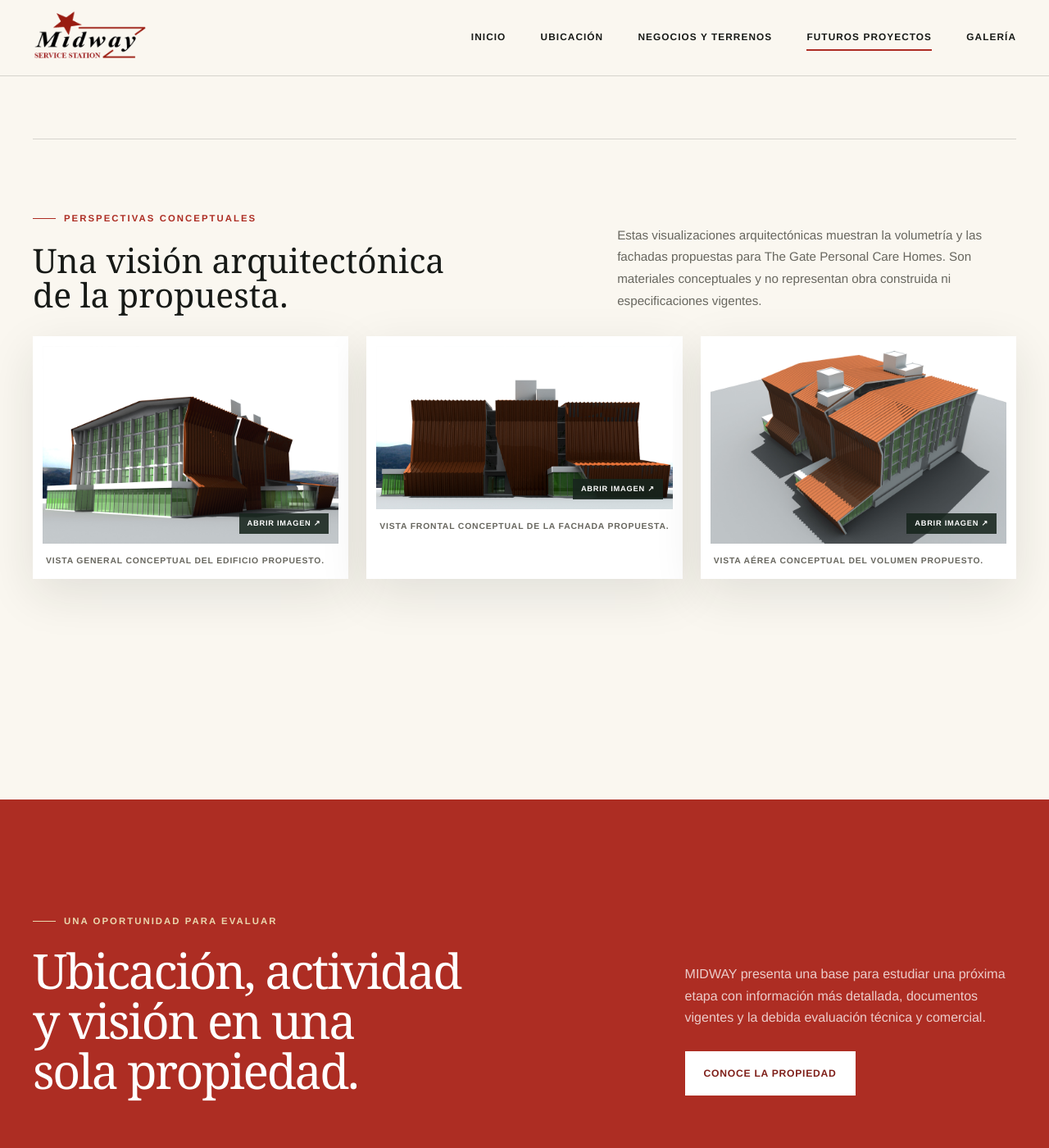
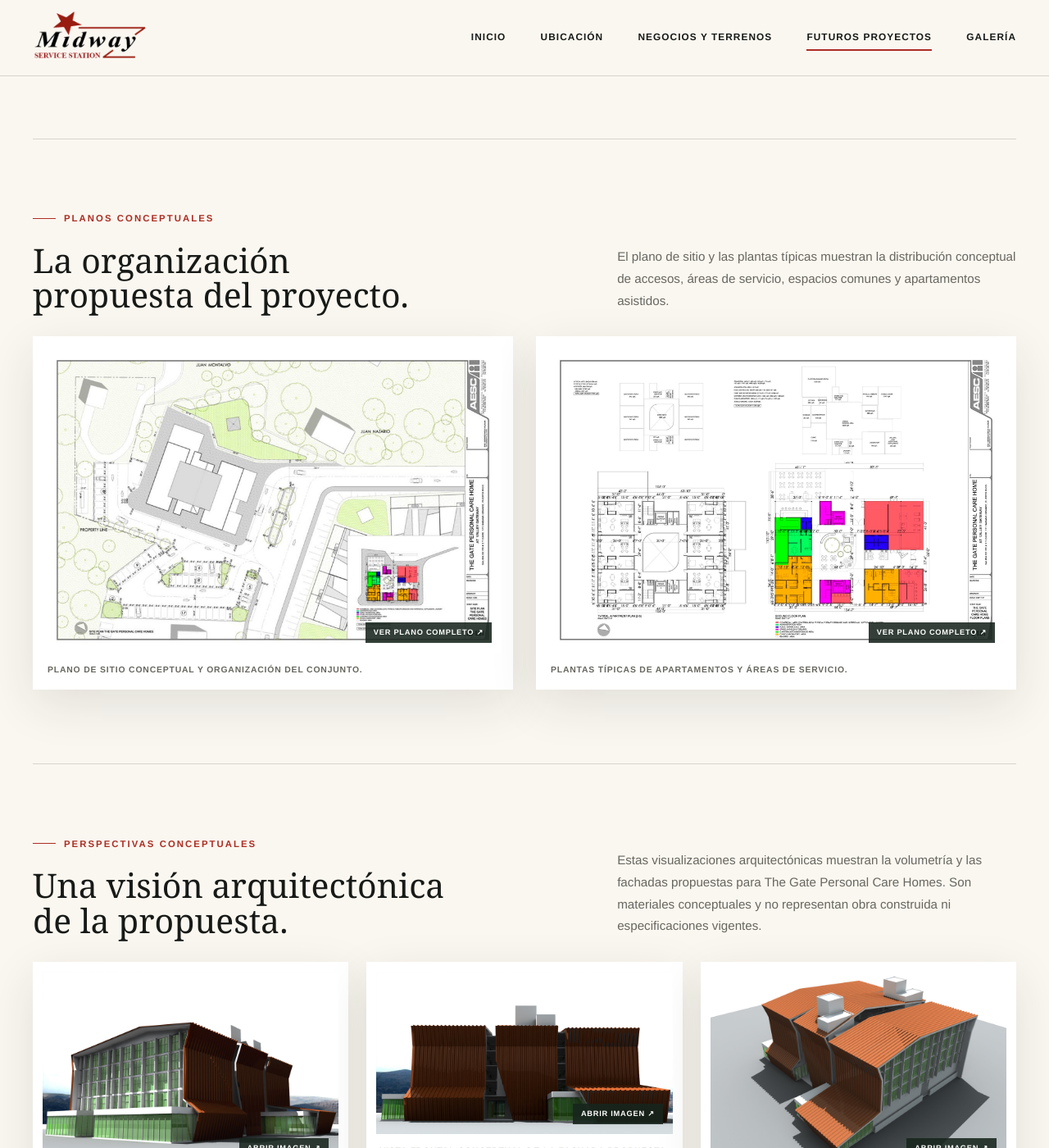
Before and after one commit to ramonmisla-code/Midway, a Jekyll site: the page built from futuros-proyectos.html, in a window 1280 px wide and 1400 px high, scrolled down 8077 px. Shown: the whole window at 82% size. Built offline with Jekyll 4.4.1, drawn with Linux system fonts in a browser that asks for light colours.

Commit message:
Agregar planos de The Gate Personal Care Homes

```diff
--- a/assets/css/main.css
+++ b/assets/css/main.css
@@ -1662,6 +1662,66 @@ h3 {
   padding-bottom: clamp(90px, 11vw, 150px);
 }
 
+.personal-care-drawings {
+  padding-top: clamp(54px, 7vw, 90px);
+}
+
+.personal-care-drawings__heading {
+  display: grid;
+  grid-template-columns: minmax(0, 1fr) minmax(280px, 0.75fr);
+  align-items: end;
+  gap: clamp(28px, 5vw, 72px);
+  margin-bottom: 30px;
+  padding-top: clamp(54px, 7vw, 90px);
+  border-top: 1px solid rgba(26, 34, 28, 0.16);
+}
+
+.personal-care-drawings__heading h3 {
+  max-width: 540px;
+  margin: 0;
+  color: var(--ink);
+  font-family: var(--serif);
+  font-size: clamp(1.85rem, 3.2vw, 3.1rem);
+  font-weight: 500;
+  line-height: 1.03;
+}
+
+.personal-care-drawings__heading > p {
+  margin: 0;
+  color: var(--muted);
+  font-size: 0.95rem;
+  line-height: 1.75;
+}
+
+.personal-care-drawings__grid {
+  display: grid;
+  grid-template-columns: repeat(2, minmax(0, 1fr));
+  gap: 28px;
+}
+
+.personal-care-drawings figure {
+  margin: 0;
+  padding: 14px;
+  background: #fff;
+  box-shadow: 0 18px 55px rgba(26, 34, 28, 0.11);
+}
+
+.personal-care-drawings img {
+  display: block;
+  width: 100%;
+  height: auto;
+  background: #fff;
+}
+
+.personal-care-drawings figcaption {
+  margin: 12px 4px 2px;
+  color: var(--muted);
+  font-size: 0.65rem;
+  font-weight: 700;
+  letter-spacing: 0.08em;
+  text-transform: uppercase;
+}
+
 .personal-care-perspectives__heading {
   display: grid;
   grid-template-columns: minmax(0, 1fr) minmax(280px, 0.75fr);
@@ -2070,6 +2130,14 @@ h3 {
     grid-template-columns: 1fr;
   }
 
+  .personal-care-drawings__heading {
+    grid-template-columns: 1fr;
+  }
+
+  .personal-care-drawings__grid {
+    grid-template-columns: 1fr;
+  }
+
   .commercial-pavilion-perspectives__heading {
     grid-template-columns: 1fr;
   }
--- a/futuros-proyectos.html
+++ b/futuros-proyectos.html
@@ -214,6 +214,29 @@ permalink: /futuros-proyectos/
         <figcaption>Plano conceptual de la residencia asistida.</figcaption>
       </figure>
     </div>
+    <section class="container personal-care-drawings" aria-labelledby="personal-care-drawings-title">
+      <div class="personal-care-drawings__heading">
+        <div>
+          <p class="eyebrow">Planos conceptuales</p>
+          <h3 id="personal-care-drawings-title">La organización propuesta del proyecto.</h3>
+        </div>
+        <p>El plano de sitio y las plantas típicas muestran la distribución conceptual de accesos, áreas de servicio, espacios comunes y apartamentos asistidos.</p>
+      </div>
+      <div class="personal-care-drawings__grid">
+        <figure>
+          <a class="plan-link" href="{{ '/assets/images/future-projects/personal-care-plans/site-plan.jpg' | relative_url }}" target="_blank" rel="noopener" aria-label="Abrir plano de sitio de The Gate Personal Care Homes">
+            <img src="{{ '/assets/images/future-projects/personal-care-plans/site-plan.jpg' | relative_url }}" width="1800" height="1200" alt="Plano de sitio conceptual de The Gate Personal Care Homes" loading="lazy">
+          </a>
+          <figcaption>Plano de sitio conceptual y organización del conjunto.</figcaption>
+        </figure>
+        <figure>
+          <a class="plan-link" href="{{ '/assets/images/future-projects/personal-care-plans/typical-plans.jpg' | relative_url }}" target="_blank" rel="noopener" aria-label="Abrir planos típicos de The Gate Personal Care Homes">
+            <img src="{{ '/assets/images/future-projects/personal-care-plans/typical-plans.jpg' | relative_url }}" width="2000" height="1333" alt="Plantas típicas conceptuales de apartamentos y áreas de servicio de The Gate Personal Care Homes" loading="lazy">
+          </a>
+          <figcaption>Plantas típicas de apartamentos y áreas de servicio.</figcaption>
+        </figure>
+      </div>
+    </section>
     <section class="container personal-care-perspectives" aria-labelledby="personal-care-perspectives-title">
       <div class="personal-care-perspectives__heading">
         <div>
```
Also changed, not shown: assets/images/future-projects/personal-care-plans/site-plan.jpg (added), assets/images/future-projects/personal-care-plans/typical-plans.jpg (added).
